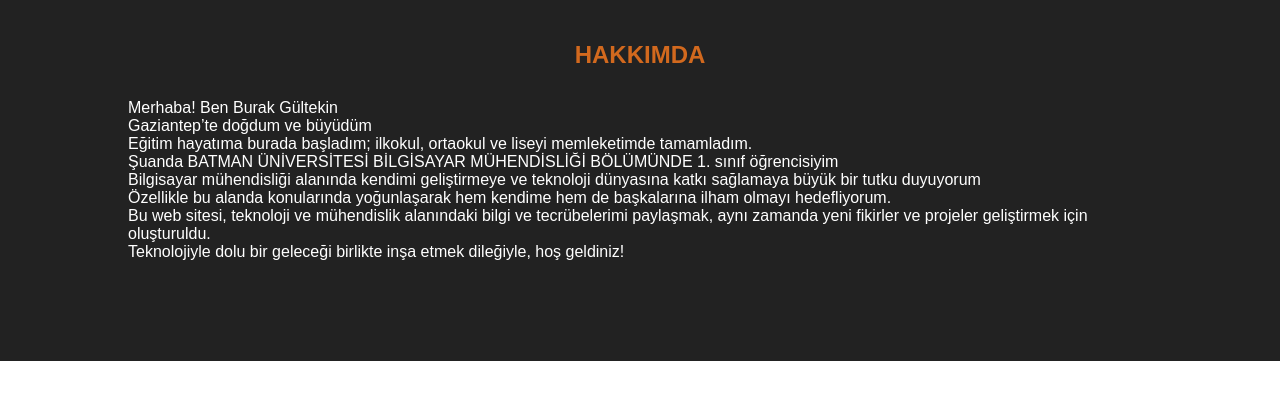
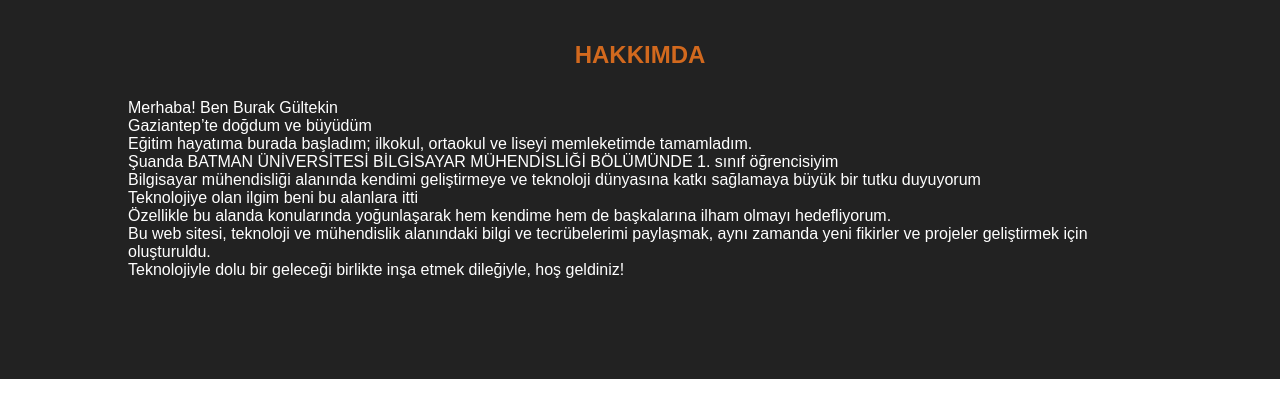
Before and after one commit to burakglt11/BURAKGULTEK-NWEB.G-THUB.-O, a plain HTML site: page hakkında.html in a window 1280 px wide. Shown: the part 59-476 px from the top of the page. Drawn offline with Linux system fonts and the light colour scheme.

Commit message:
Update hakkında.html

```diff
--- a/hakkında.html
+++ b/hakkında.html
@@ -34,6 +34,7 @@
 <p>Şuanda BATMAN ÜNİVERSİTESİ BİLGİSAYAR MÜHENDİSLİĞİ BÖLÜMÜNDE 1. sınıf öğrencisiyim</p>
 <P>Bilgisayar mühendisliği alanında kendimi geliştirmeye ve teknoloji dünyasına katkı sağlamaya büyük bir tutku duyuyorum
 </P>
+<p>Teknolojiye olan ilgim beni bu alanlara itti</p>
 <p>Özellikle bu alanda konularında yoğunlaşarak hem kendime hem de başkalarına ilham olmayı hedefliyorum.</p>
 <p>Bu web sitesi, teknoloji ve mühendislik alanındaki bilgi ve tecrübelerimi paylaşmak, aynı zamanda yeni fikirler ve projeler geliştirmek için oluşturuldu.</p>
 <p>Teknolojiyle dolu bir geleceği birlikte inşa etmek dileğiyle, hoş geldiniz!</p>
```
